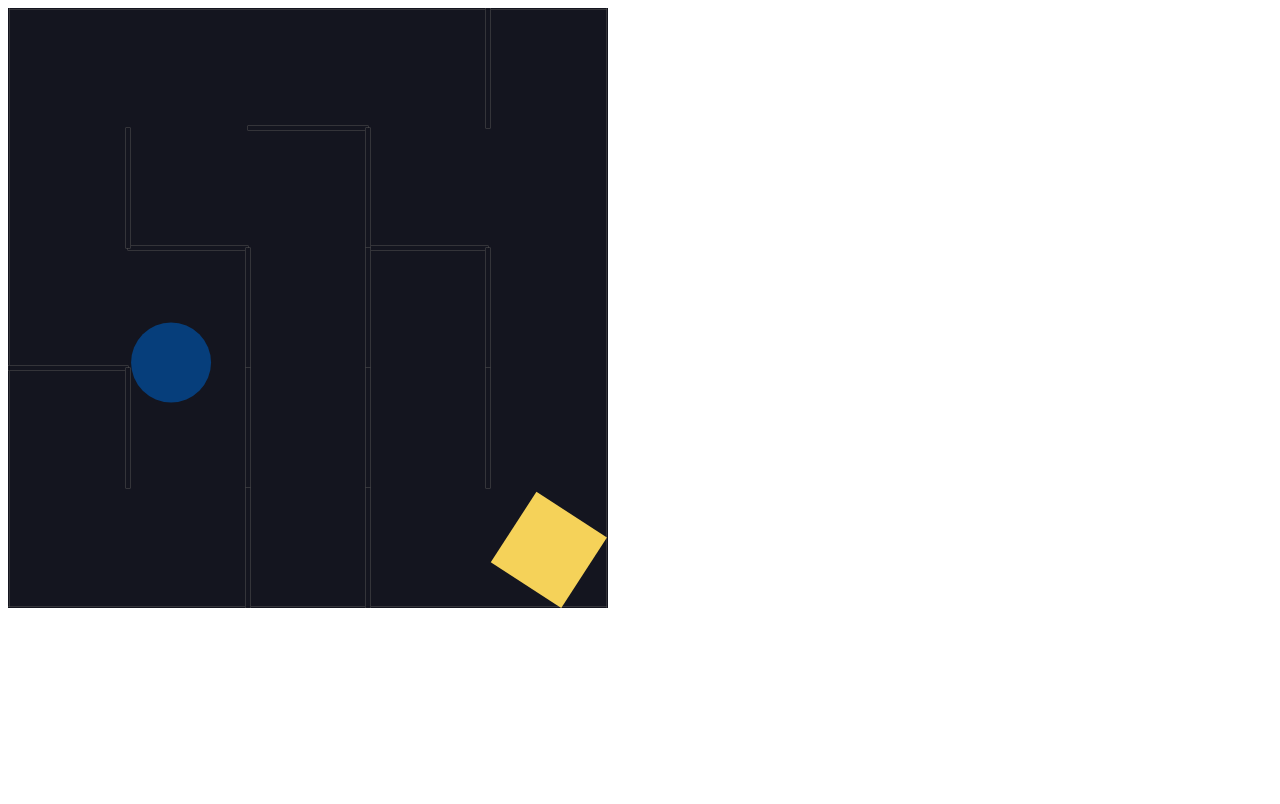
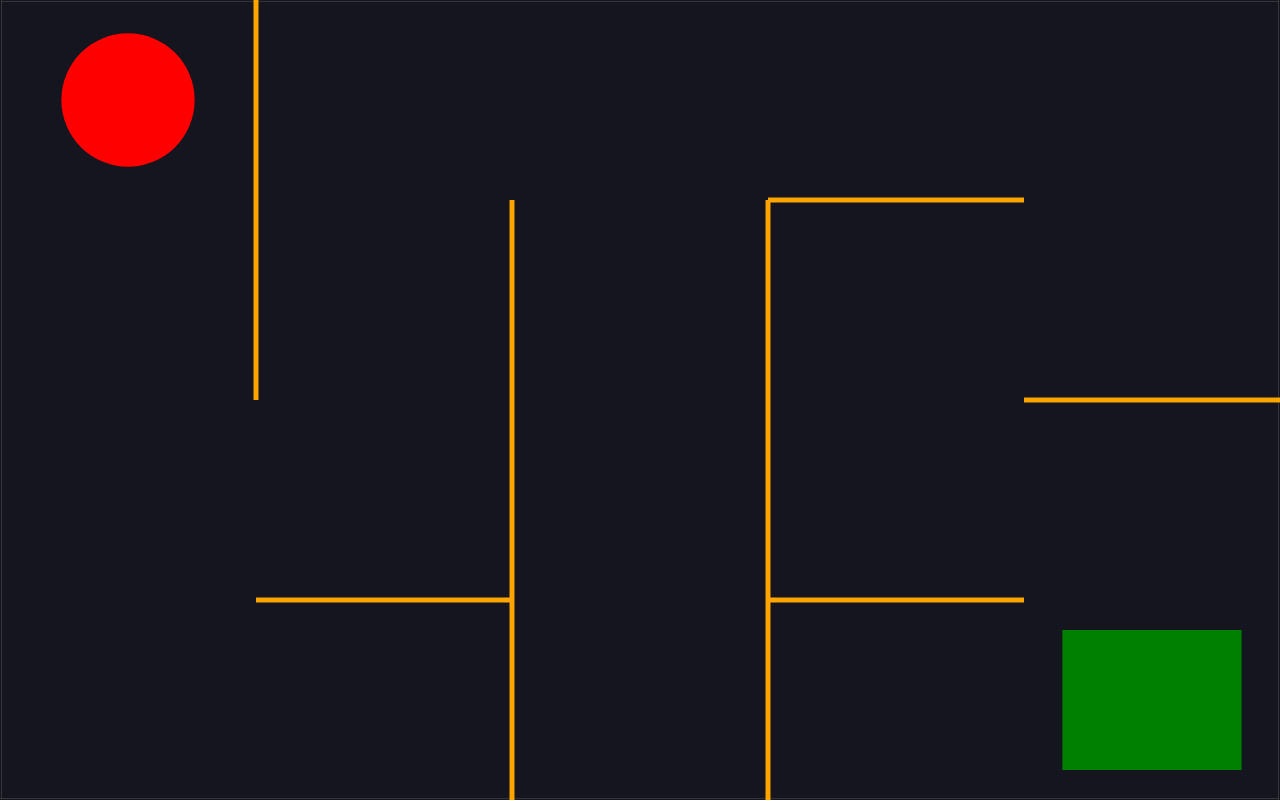
Before and after one commit to vladboychev/js_ztm, a plain HTML site: page 004/003_maze/index.html in a window 1280 px wide. Drawn offline with nearby package versions, Linux system fonts and the light colour scheme; animation ran at ten frames a second.

Commit message:
maze complete

```diff
--- a/004/003_maze/index.html
+++ b/004/003_maze/index.html
@@ -4,9 +4,36 @@
     <meta charset="UTF-8">
     <meta name="viewport" content="width=device-width, initial-scale=1.0">
     <script src="https://cdnjs.cloudflare.com/ajax/libs/matter-js/0.19.0/matter.min.js"></script>
+    <style>
+        body {
+            margin: 0
+        }
+
+        .hidden {
+            display: none !important;
+        }
+
+        h1 {
+            color: white;
+            font-size: 72px;
+        }
+
+        .winner {
+            display: flex;
+            justify-content: center;
+            align-items: center;
+            position: absolute;
+            z-index: 1;
+            height: 100vh;
+            width: 100vw;
+        }
+    </style>
     <title>Maze</title>
 </head>
 <body>
+    <div class="winner hidden">
+        <h1>You Win!</h1>
+    </div>
     <script src="index.js"></script>
 </body>
 </html>
--- a/004/003_maze/index.js
+++ b/004/003_maze/index.js
@@ -1,11 +1,14 @@
-const { Engine, Render, Runner, World, Bodies, Body } = Matter;
+const { Engine, Render, Runner, World, Bodies, Body, Events } = Matter;
 
-const sideLength = 5;
-const width = 600;
-const height = 600;
-const unitSideLength = width / sideLength;
+const horizontalCells = 5;
+const verticalCells = 4;
+const width = window.innerWidth;
+const height = window.innerHeight;
+const cellSideX = width / horizontalCells;
+const cellSideY = height / verticalCells;
 
 const engine = Engine.create();
+engine.world.gravity.y = 0;
 const { world } = engine;
 const render = Render.create({
     element: document.body,
@@ -46,14 +49,14 @@ const shuffle = (arr) => {
     return arr;
 };
 
-const grid = Array(sideLength).fill(null).map(() => Array(sideLength).fill(false));
+const grid = Array(verticalCells).fill(null).map(() => Array(horizontalCells).fill(false));
 
-const verticals = Array(sideLength).fill(null).map(() => Array(sideLength - 1).fill(false));
+const verticals = Array(verticalCells).fill(null).map(() => Array(horizontalCells - 1).fill(false));
 
-const horizontals = Array(sideLength - 1).fill(null).map(() => Array(sideLength).fill(false));
+const horizontals = Array(verticalCells - 1).fill(null).map(() => Array(horizontalCells).fill(false));
 
-const startRow = Math.floor(Math.random() * sideLength);
-const startColumn = Math.floor(Math.random() * sideLength);
+const startRow = Math.floor(Math.random() * verticalCells);
+const startColumn = Math.floor(Math.random() * horizontalCells);
 
 const stepThroughCell = (row, column) => {
     // if I have visited the cell at [row, column], then return
@@ -77,7 +80,7 @@ const stepThroughCell = (row, column) => {
         const [nextRow, nextColumn, direction] = neighbor;
 
         // see if the neighbor is out of bounds
-        if (nextRow < 0 || nextRow >= sideLength || nextColumn < 0 || nextColumn >= sideLength) {
+        if (nextRow < 0 || nextRow >= verticalCells || nextColumn < 0 || nextColumn >= horizontalCells) {
             continue;
         }
 
@@ -111,12 +114,16 @@ horizontals.forEach((row, rowIndex) => {
         }
 
         const wall = Bodies.rectangle(
-            columnIndex * unitSideLength + unitSideLength / 2,
-            rowIndex * unitSideLength + unitSideLength,
-            unitSideLength,
+            columnIndex * cellSideX + cellSideX / 2,
+            rowIndex * cellSideY + cellSideY,
+            cellSideX,
             5,
             {
-                isStatic: true
+                label: "wall",
+                isStatic: true,
+                render: {
+                    fillStyle: "orange"
+                }
             }
         );
         World.add(world, wall);
@@ -130,12 +137,16 @@ verticals.forEach((row, rowIndex) => {
         }
 
         const wall = Bodies.rectangle(
-            columnIndex * unitSideLength + unitSideLength,
-            rowIndex * unitSideLength + unitSideLength / 2,
+            columnIndex * cellSideX + cellSideX,
+            rowIndex * cellSideY + cellSideY / 2,
             5,
-            unitSideLength,
+            cellSideY,
             {
-                isStatic: true
+                label: "wall",
+                isStatic: true,
+                render: {
+                    fillStyle: "orange"
+                }
             }
         );
         World.add(world, wall);
@@ -145,26 +156,33 @@ verticals.forEach((row, rowIndex) => {
 // Goal
 
 const goal = Bodies.rectangle(
-    width - unitSideLength / 2,
-    height - unitSideLength / 2,
-    unitSideLength * .7,
-    unitSideLength * .7
-    // {
-    //     isStatic: true
-    // }
+    width - cellSideX / 2,
+    height - cellSideY / 2,
+    cellSideX * .7,
+    cellSideY * .7,
+    {
+        label: "goal",
+        isStatic: true,
+        render: {
+            fillStyle: "green"
+        }
+    }
 );
 
 World.add(world, goal);
 
 // Ball
-
+const ballRadius = Math.min(cellSideX, cellSideY) / 3;
 const ball = Bodies.circle(
-    unitSideLength / 2,
-    unitSideLength / 2,
-    unitSideLength / 3
-    // {
-    //     isStatic: true
-    // }
+    cellSideX / 2,
+    cellSideY / 2,
+    ballRadius,
+    {
+        label: "ball",
+        render: {
+            fillStyle: "red"
+        }
+    }
 );
 
 World.add(world, ball);
@@ -173,18 +191,38 @@ document.addEventListener("keydown", event => {
     const { x, y } = ball.velocity;
 
     if (event.code === "KeyW") {
-
+        Body.setVelocity(ball, { x, y: y - 5 });
     }
 
     if (event.code === "KeyD") {
-
+        Body.setVelocity(ball, { x: x + 5, y });
     }
 
     if (event.code === "KeyS") {
-
+        Body.setVelocity(ball, { x, y: y + 5 });
     }
 
     if (event.code === "KeyA") {
-
+        Body.setVelocity(ball, { x: x - 5, y });
     }
 });
+
+// Win condition
+Events.on(engine, "collisionStart", event => {
+    event.pairs.forEach(collision => {
+        const labels = ["ball", "goal"];
+
+        if (
+            labels.includes(collision.bodyA.label) &&
+            labels.includes(collision.bodyB.label)
+        ) {
+            document.querySelector(".winner").classList.remove("hidden");
+            world.gravity.y = 1;
+            world.bodies.forEach(body => {
+                if (body.label === "wall") {
+                    Body.setStatic(body, false);
+                }
+            });
+        }
+    });
+});
```
